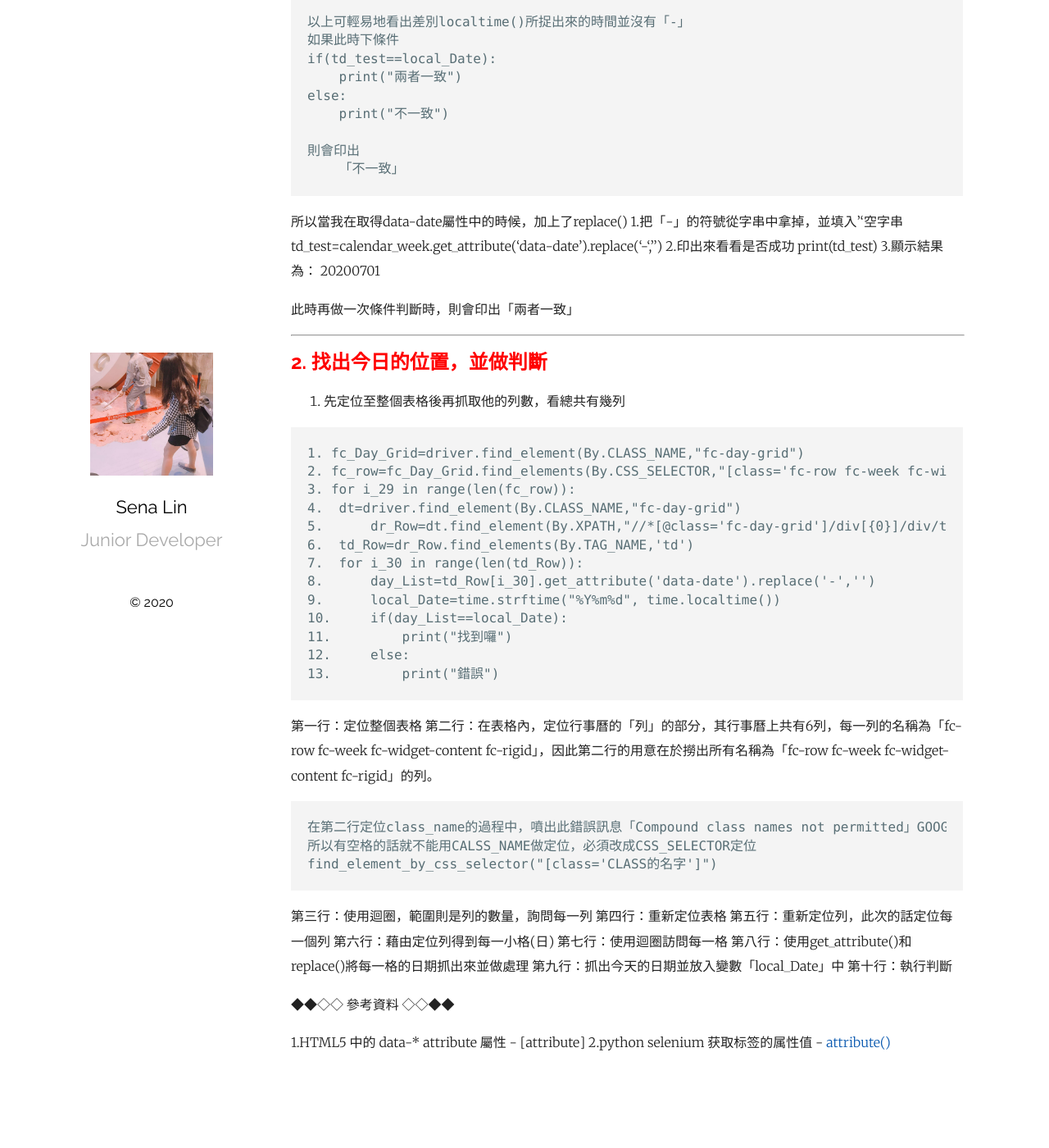
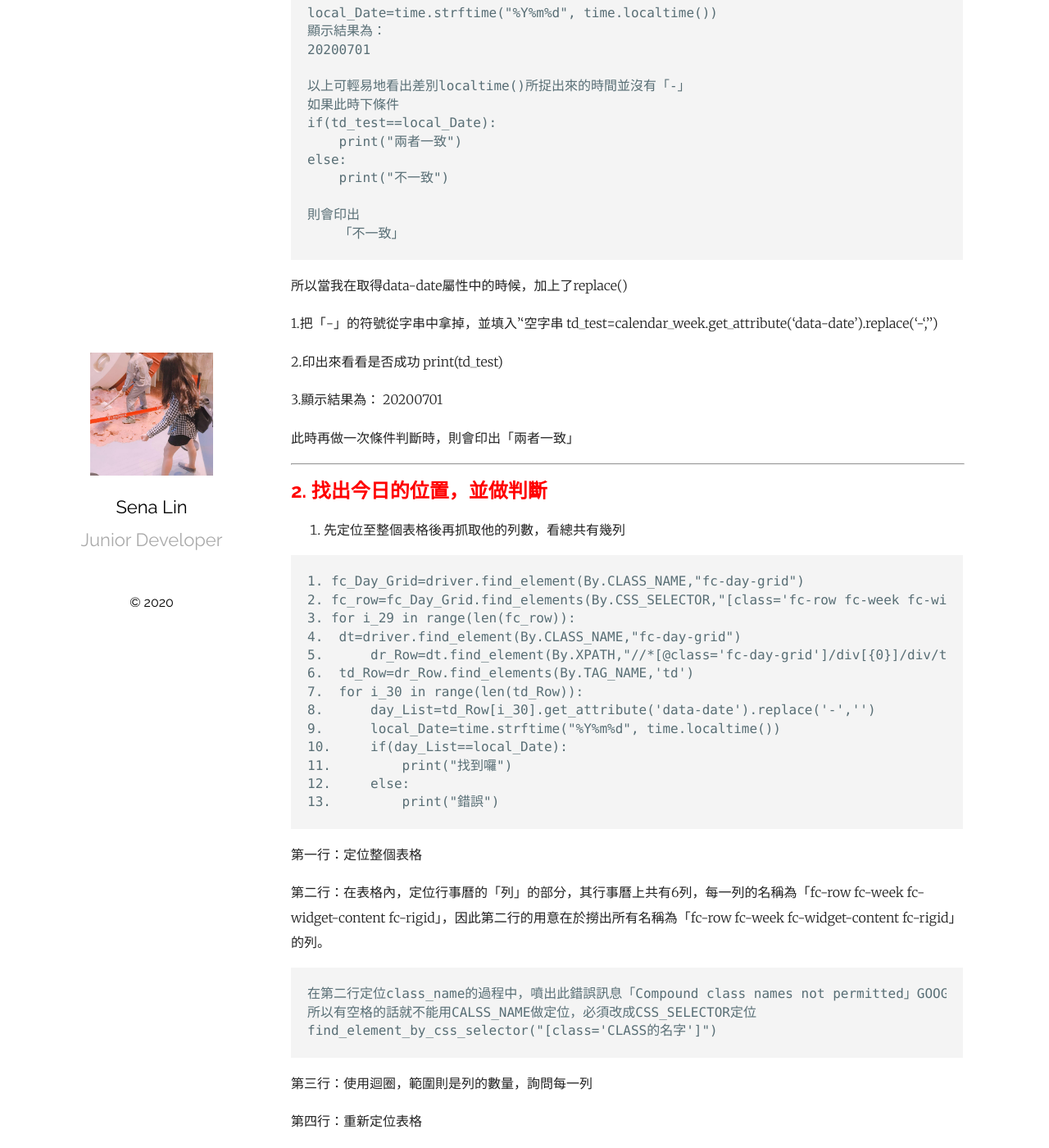
Before and after one commit to sinsin2021/Sena-s-Learning-Record, a Jekyll site: the page built from _posts/2020-07-01- how to positioning.markdown, in a window 1280 px wide and 1400 px high, scrolled down 967 px. Shown: the whole window at 82% size. Built offline with Jekyll 4.4.1, drawn with Linux system fonts in a browser that asks for light colours; before the commit the page ends 2298 px from its top, so only the background shows below that; some of the changed text lies outside the part shown.

Commit message:
fix: 調整格式

````diff
--- a/_posts/2020-07-01- how to positioning.markdown
+++ b/_posts/2020-07-01- how to positioning.markdown
@@ -10,10 +10,13 @@ categories: Selenium Python positioning fullcalendar
 
 
 <h2><font color="#FF0000" style="font-weight:bold;">1.HTML屬性處理</font></h2>
-這次要測試的是 fullcalendar行事曆，透過比照本地日期，去找到相對應的日期位置，並且將行事曆內容填入。
+
+
+這次要測試的是fullcalendar行事曆，透過比照本地日期，去找到相對應的日期位置，並且將行事曆內容填入。
+
 fullcalendar行事曆的日期時間，放置在名為「data-date」的屬性中。
-我們使用get_attribute()，取出日期內容，並根據日期找出目前在頁面中的XPATH位置
-找出正確的位置後，並對其元件位置做處理(例:點擊)
+
+我們使用get_attribute()，取出日期內容，並根據日期找出目前在頁面中的XPATH位置找出正確的位置後，並對其元件位置做處理(例:點擊)
 
 
 ```
@@ -25,9 +28,11 @@ data- 全域屬性構成一組稱作「自訂data屬性」的屬性。
 
 
 首先我的方法是抓出「data-date」的屬性後，要和今天的日期做比對
+
 且須檢查data-date內的日期和time.localtime()日期的"格式"是否一致。
 
 如若要抓出屬性內的資料，則需要使用到以下這個get_attribute()方式。
+
 
 ```
 如何取出該屬性的內容
@@ -60,10 +65,13 @@ else:
 ```
 
 所以當我在取得data-date屬性中的時候，加上了replace()
+
 1.把「-」的符號從字串中拿掉，並填入''空字串
 td_test=calendar_week.get_attribute('data-date').replace('-','')
+
 2.印出來看看是否成功
 print(td_test)
+
 3.顯示結果為：
 20200701
 
@@ -100,26 +108,38 @@ print(td_test)
 ```
 
 第一行：定位整個表格
+
 第二行：在表格內，定位行事曆的「列」的部分，其行事曆上共有6列，每一列的名稱為「fc-row fc-week fc-widget-content fc-rigid」，因此第二行的用意在於撈出所有名稱為「fc-row fc-week fc-widget-content fc-rigid」的列。
+
 
 ```
 在第二行定位class_name的過程中，噴出此錯誤訊息「Compound class names not permitted」GOOGLE後，得出是因為我的CLASS_NAME中包含了空格，所以直接複製過來定位的話就會噴錯。
 所以有空格的話就不能用CALSS_NAME做定位，必須改成CSS_SELECTOR定位
 find_element_by_css_selector("[class='CLASS的名字']")
 ```
+
 第三行：使用迴圈，範圍則是列的數量，詢問每一列
+
 第四行：重新定位表格
+
 第五行：重新定位列，此次的話定位每一個列
+
 第六行：藉由定位列得到每一小格(日)
+
 第七行：使用迴圈訪問每一格
+
 第八行：使用get_attribute()和replace()將每一格的日期抓出來並做處理
+
 第九行：抓出今天的日期並放入變數「local_Date」中
+
 第十行：執行判斷
 
 <p></p>
 <p></p>
 <p></p>
 <p></p>
+
+
 
 
 
````
